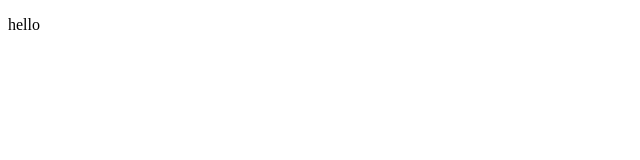
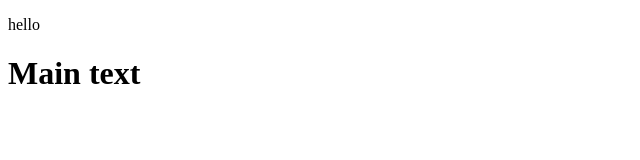
Before and after one commit to alekseyTr/intensiv_first, a plain HTML site: page index.html in a window 1280 px wide. Shown: the whole page, without its empty margins (0-640 px from the left). Drawn offline with Linux system fonts and the light colour scheme.

Commit message:
Update index.html

```diff
--- a/index.html
+++ b/index.html
@@ -6,5 +6,6 @@
 </head>
 <body>
 	<p>hello</p>
+	<h1>Main text</h1>
 </body>
 </html>
```
